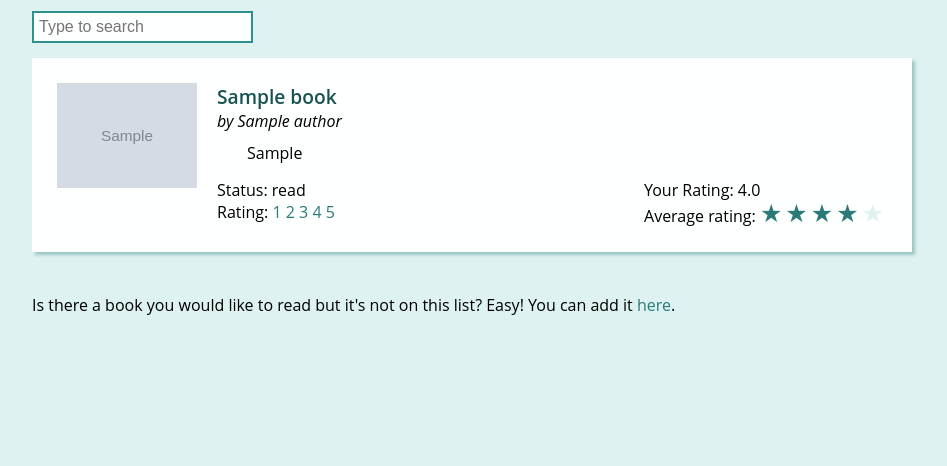
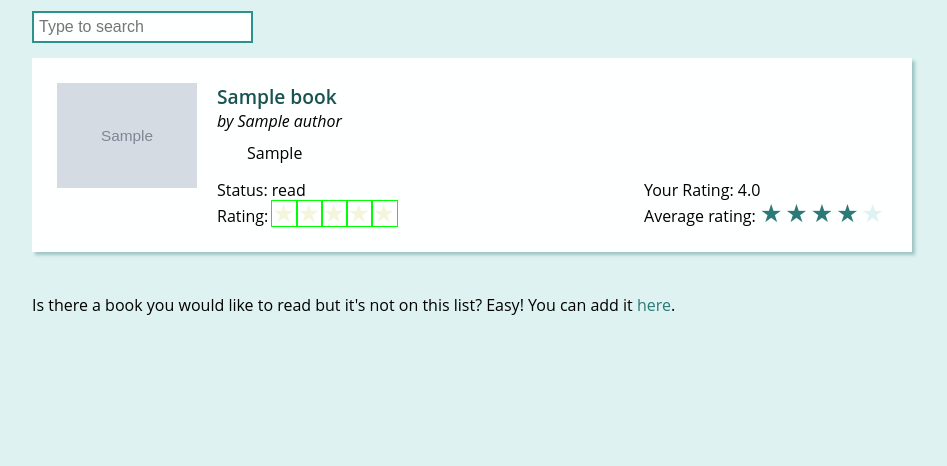
Before and after one commit to JanaRankova/final_project, a Flask app: page /list/ in a window 1280 px wide. Shown: the part 222-688 px from the top of the page, without its empty margins (168-1115 px from the left). Run offline with Flask 2, Linux system fonts and the light colour scheme; a user stored in the database is signed in; tables that the repository leaves empty hold one stand-in row (values such as "Sample post"); grey boxes marked "Sample" are stand-in pictures.

Commit message:
added rate a book with stars

```diff
--- a/app/models.py
+++ b/app/models.py
@@ -9,8 +9,8 @@ class Author(db.Model):
     id = db.Column(db.Integer, primary_key=True)
     name = db.Column(db.String, index=True)
 
-    def __repr__(self):
-        return '<Author {}>'.format(self.name)
+    def __repr__(cls):
+        return '<Author {}>'.format(cls.name)
 
 
 class Book(db.Model):
@@ -24,8 +24,8 @@ class Book(db.Model):
 
     author = db.relationship('Author', backref='books')
 
-    def __repr__(self):
-        return '<Book {}>'.format(self.name)
+    def __repr__(cls):
+        return '<Book {}>'.format(cls.name)
 
 
 class User(db.Model, UserMixin):
@@ -37,8 +37,8 @@ class User(db.Model, UserMixin):
     )
     password = db.Column(db.String(256), nullable=False)
 
-    def __repr__(self):
-        return '<User {}>'.format(self.username)
+    def __repr__(cls):
+        return '<User {}>'.format(cls.username)
 
 
 class UsersBook(db.Model):
@@ -56,16 +56,17 @@ class UsersBook(db.Model):
     book = db.relationship('Book', backref='users_book')
     user = db.relationship('User', backref='users_book')
 
-    def average_rating(self):
+    @classmethod
+    def average_rating(cls):
         """
         Takes average rating of every book by book_id and creates dictionary
         so ratings can be matched with proper book in view.
         """
 
-        avg_rating = db.session.query(self.book_id, func.avg(
-            self.rating)).group_by(self.book_id).all()
+        avg_rating = db.session.query(cls.book_id, func.avg(
+            cls.rating)).group_by(cls.book_id).all()
 
         return dict(avg_rating)
 
-    def __repr__(self):
-        return '<Reading {}{}>'.format(self.book_id, self.user_id)
+    def __repr__(cls):
+        return '<Reading {}{}>'.format(cls.book_id, cls.user_id)
--- a/app/routes.py
+++ b/app/routes.py
@@ -37,7 +37,7 @@ def list_of_books():
 
     all_books = Book.query.all()
 
-    avg_rating = UsersBook.average_rating(UsersBook)
+    avg_rating = UsersBook.average_rating()
 
     return render_template(
             '/list_of_books.html', title='Books',
@@ -61,7 +61,7 @@ def profile():
         else:
             reading_books.append(book)
 
-    avg_rating = UsersBook.average_rating(UsersBook)
+    avg_rating = UsersBook.average_rating()
 
     return render_template(
         '/profile.html', title='Profile',
@@ -237,10 +237,3 @@ def inject_user():
         user=current_user,
         current_url=None
     )
-
-
-@app.route('/db')
-def populatedb():
-    """Populates db with fake data."""
-
-# pass data here
--- a/app/static/styles/style.css
+++ b/app/static/styles/style.css
@@ -12,6 +12,9 @@ html, body {
     font-family: 'Open Sans', sans-serif;
     margin: 0px;
     min-height: 100vh;
+    --star-size: 25px;
+    --star-color: #def2f1;
+    --star-background: #2b7a78;
 }
 .wrapper {
     display: flex;
@@ -239,6 +242,7 @@ img {
 }
 
 .form-box:focus {
+    outline: none !important;
     box-shadow: #2b7a78 0 0 3px;
 }
 
@@ -273,15 +277,8 @@ img {
     height: 0px;
 }
 
-:root {
-    --star-size: 25px;
-    --star-color: #def2f1;
-    --star-background: #2b7a78;
-}
-
 .Stars {
     --percent: calc(var(--rating) / 5 * 100%);
-
     display: inline-block;
     font-size: var(--star-size);
     font-family: Times;
@@ -295,3 +292,27 @@ img {
     -webkit-background-clip: text;
     -webkit-text-fill-color: transparent;
 }
+
+.star-rating-wrapper {
+    display: inline-flex;
+}
+
+.star-rating {
+    width: var(--star-size);
+    height: var(--star-size);
+    font-size: var(--star-size);
+    outline: 1px solid lime;
+    color: transparent;
+    font-family: Times;
+    line-height: 1;
+}
+
+.star-rating::before {
+content: '★';
+color: beige;
+}
+
+.star-rating.highlighted:before,
+.star-rating:hover:before {
+    color: blue;
+}
--- a/app/templates/base.html
+++ b/app/templates/base.html
@@ -8,8 +8,8 @@
     {% else %}
     <title>BookEnthusiast</title>
     {% endif %}
+    <link href="https://fonts.googleapis.com/css?family=Public+Sans&display=swap" rel="stylesheet">
     <link rel="stylesheet" href="{{ url_for('static', filename='styles/style.css') }}">
-    <link href="https://fonts.googleapis.com/css?family=Public+Sans&display=swap" rel="stylesheet">
     <link rel="shortcut icon" href="{{ url_for('static', filename='favicon.ico') }}">
 </head>
 <body>
--- a/app/templates/list_of_books.html
+++ b/app/templates/list_of_books.html
@@ -34,9 +34,11 @@
                                             </div>
                                             <div>
                                                 Rating:
-                                                {% for rating in range(1,6) %}
-                                                <a href="{{ url_for('set_status', book_id= book.id, status= 'read', next_url=current_url, rating=rating) }}">{{ rating }}</a>
-                                                {% endfor %}
+                                                <div class="star-rating-wrapper">
+                                                    {% for rating in range(1,6) %}
+                                                    <a class="star-rating" data-rating-value="{{ rating }}" href="{{ url_for('set_status', book_id= book.id, status= 'read', next_url=current_url, rating=rating) }}">{{ rating }}</a>
+                                                    {% endfor %}
+                                                </div>
                                             </div>
                                         {% endif %}
                                         {% if book.id not in book_status %}
@@ -137,6 +139,33 @@
             searchInput.value = ''
         })
 
+        const allStars = document.querySelectorAll('.star-rating')
+        allStars.forEach((star) => {
+            star.addEventListener('mouseover', (event) => {
+                const ratingValue = star.dataset.ratingValue
+                const bookStars = star.closest('.star-rating-wrapper').querySelectorAll('.star-rating')
+
+                bookStars.forEach((bookStar) => {
+                    if (bookStar.dataset.ratingValue <= ratingValue) {
+                        bookStar.classList.add('highlighted')
+                    } else {
+                        bookStar.classList.remove('highlighted')
+                    }
+                })
+
+            })
+        })
+
+        const starParentDivs = document.querySelectorAll('.star-rating-wrapper')
+        starParentDivs.forEach((div) => {
+            div.addEventListener('mouseout', (event) => {
+                console.log(event.target)
+                const starsWithin = div.querySelectorAll('.star-rating')
+                starsWithin.forEach((star) => {
+                    star.classList.remove('highlighted')
+                })
+            })
+        })
     </script>
 
 {% endblock %}
```
